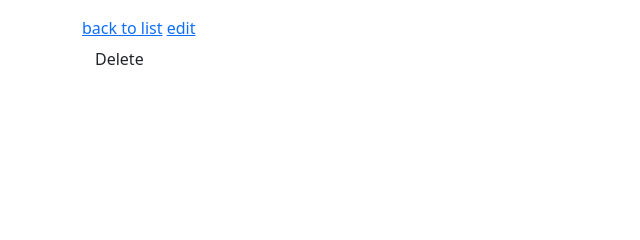
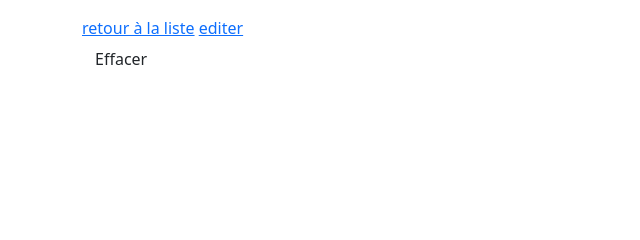
Before and after one commit to yaelchampclaux/ProjetMediatheque, a Symfony app: template site/templates/lieu/show.html.twig in a window 1280 px wide. Shown: the part 276-516 px from the top of the page, without its empty margins (0-640 px from the left). Run offline with Twig, Linux system fonts and the light colour scheme; the template is opened without the code that fills it, so the values that code supplies are empty; some libraries are stand-ins or nearby versions.

Commit message:
Modification pages Lieu

```diff
--- a/site/templates/auteur/index.html.twig
+++ b/site/templates/auteur/index.html.twig
@@ -22,7 +22,7 @@
                 <td>{{ auteur.prenom }}</td>
                 <td>
                     <a href="{{ path('auteur_show', {'id': auteur.id}) }}">Voir</a>
-                    <a href="{{ path('auteur_edit', {'id': auteur.id}) }}">Edit</a>
+                    <a href="{{ path('auteur_edit', {'id': auteur.id}) }}">Editer</a>
                 </td>
             </tr>
         {% else %}
--- a/site/templates/lieu/_delete_form.html.twig
+++ b/site/templates/lieu/_delete_form.html.twig
@@ -1,4 +1,4 @@
-<form method="post" action="{{ path('lieu_delete', {'id': lieu.id}) }}" onsubmit="return confirm('Are you sure you want to delete this item?');">
+<form method="post" action="{{ path('lieu_delete', {'id': lieu.id}) }}" onsubmit="return confirm('êtes vous sur de vouloir supprimer cet element ?');">
     <input type="hidden" name="_token" value="{{ csrf_token('delete' ~ lieu.id) }}">
-    <button class="btn">Delete</button>
+    <button class="btn">Effacer</button>
 </form>
--- a/site/templates/lieu/_form.html.twig
+++ b/site/templates/lieu/_form.html.twig
@@ -1,4 +1,4 @@
 {{ form_start(form) }}
     {{ form_widget(form) }}
-    <button class="btn">{{ button_label|default('Save') }}</button>
+    <button class="btn">{{ button_label|default('Enregistrer') }}</button>
 {{ form_end(form) }}
--- a/site/templates/lieu/new.html.twig
+++ b/site/templates/lieu/new.html.twig
@@ -3,9 +3,9 @@
 {% block title %}New Lieu{% endblock %}
 
 {% block body %}
-    <h1>Create new Lieu</h1>
+    <h1>Nouveau Lieu</h1>
 
     {{ include('lieu/_form.html.twig') }}
 
-    <a href="{{ path('lieu_index') }}">back to list</a>
+    <a href="{{ path('lieu_index') }}">retour à la liste</a>
 {% endblock %}
--- a/site/templates/lieu/show.html.twig
+++ b/site/templates/lieu/show.html.twig
@@ -26,9 +26,9 @@
         </tbody>
     </table>
 
-    <a href="{{ path('lieu_index') }}">back to list</a>
+    <a href="{{ path('lieu_index') }}">retour à la liste</a>
 
-    <a href="{{ path('lieu_edit', {'id': lieu.id}) }}">edit</a>
+    <a href="{{ path('lieu_edit', {'id': lieu.id}) }}">editer</a>
 
     {{ include('lieu/_delete_form.html.twig') }}
 {% endblock %}
```
Also changed, not shown: site/templates/lieu/edit.html.twig (+4 -4 lines), site/templates/lieu/index.html.twig (+4 -4 lines).
